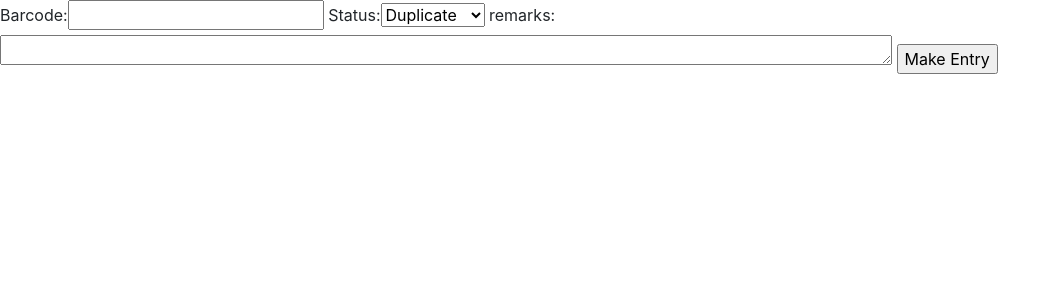
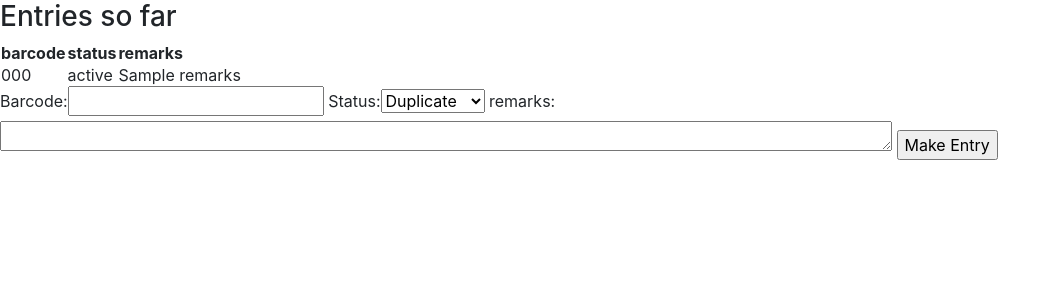
Before and after one commit to rivikantha/stock_taking_app, a Django app: template templates/user/stock_take.html in a window 1280 px wide. Shown: the part 112-412 px from the top of the page, without its empty margins (0-1061 px from the left). Run offline with Django 3.2, Linux system fonts and the light colour scheme; tables that the repository leaves empty hold one stand-in row (values such as "Sample post"); the template is opened without the code that fills it: values that come from a table or form of the project are taken from there, most other values are stand-ins (such as "Sample title", 1, 10 or a date in 2020); parts of the project's set-up code (start-up, migrations or seed data) failed here and were passed over; some libraries are stand-ins or nearby versions.

Commit message:
Entries so far is desplaying last 5 entered barcodes

```diff
--- a/stock_taking_app/urls.py
+++ b/stock_taking_app/urls.py
@@ -17,7 +17,7 @@ from django.contrib import admin
 from django.contrib.auth import views as auth_views
 from django.contrib.auth.decorators import login_required
 from django.conf.urls import include
-from django.urls import path
+from django.urls import path,re_path
 from django.contrib.auth.decorators import login_required
 from db.views import Index
 from user.views import StockTake
@@ -26,6 +26,5 @@ urlpatterns = [
     path('admin/', admin.site.urls),
     path("",Index.as_view()),
     path('',include('django.contrib.auth.urls')),
-    path('stock_take/', login_required(StockTake.as_view()))
-
+    re_path(r'^stock_take/\w*/*$',login_required(StockTake.as_view()))
 ]
--- a/templates/user/stock_take.html
+++ b/templates/user/stock_take.html
@@ -1,6 +1,30 @@
 {% extends "base.html" %}
 
 {% block content %}
+
+	<h3>Entries so far</h3>
+
+	<table>
+
+	<tr>
+		<th>barcode</th>
+		<th>status</th>
+		<th>remarks</th>
+	</tr>
+
+	{% for stock_entry in entries %}
+
+		<tr>
+
+			<td>{{stock_entry.barcode}}</td>
+			<td>{{stock_entry.status}}</td>
+			<td>{{stock_entry.remarks}}</td>
+
+		</tr>
+
+	{% endfor %}
+
+	</table>
 
 	<form method="POST" action="">
 
```
Also changed, not shown: user/views.py (+6 -2 lines), db.sqlite3, user/migrations/0001_initial.py, user/migrations/0002_user_group_no.py (deleted), user/migrations/0003_auto_20191106_1518.py (deleted), user/migrations/0004_stockentry.py (deleted), user/migrations/0005_stockentry_user.py (deleted), user/migrations/0006_auto_20191118_1344.py (deleted).
